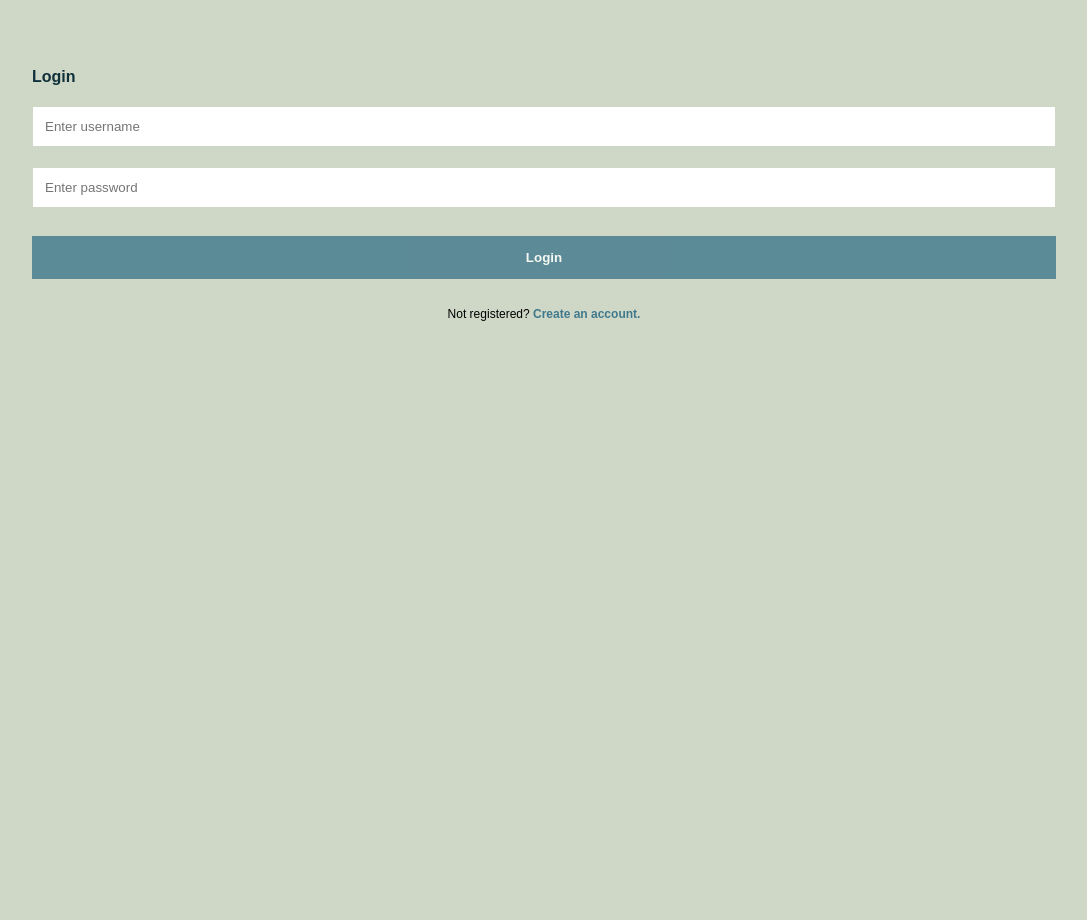
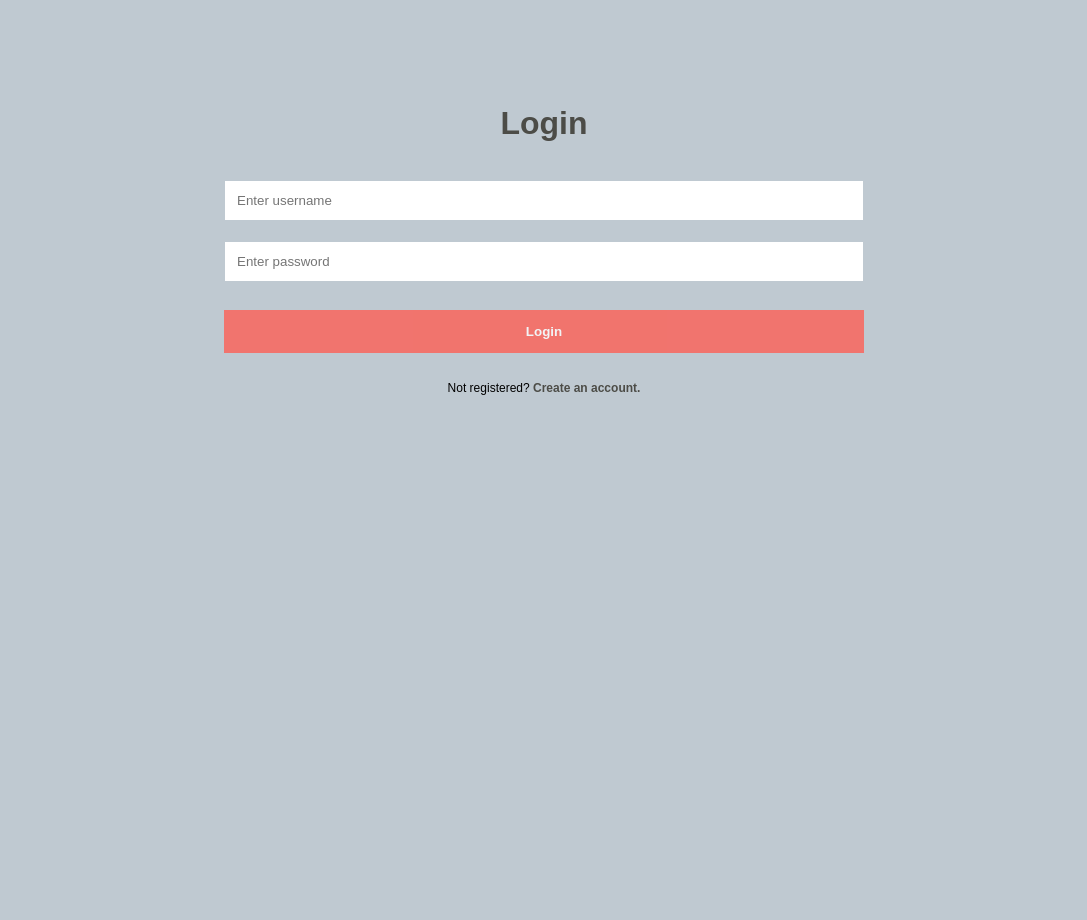
Before and after one commit to japp2015/FEUP-LTW, a PHP site: page /login.php in a window 1280 px wide. Shown: the whole page, without its empty margins (96-1183 px from the left). Run offline with PHP 8.4, Linux system fonts and the light colour scheme.

Commit message:
Still working on css :construction:

```diff
--- a/forms.css
+++ b/css/forms.css
@@ -1,14 +1,19 @@
 /* ----- LOGIN FORM ----- */
 
 form {
-    border: 3px solid #CFD7C7;
+    border: 3px solid #bfc9d1;
     font-family: Arial, Helvetica, sans-serif;
 }
 
 .login-form-title {
     text-align: center;
-    color: #10303A;
+    color: #4C4C47;
     font-weight: bold;
+}
+
+.title_container {
+    text-align: center;
+    padding: 1em;
 }
 
 /* Full-width inputs */
@@ -16,12 +21,12 @@ input[type=text], input[type=password] {
     width: 100%;
     padding: 12px 12px;
     display: inline-block;
-    border: 1px solid #CFD7C7;
+    border: 1px solid #bfc9d1;
     box-sizing: border-box;
 }
 
 input[type=text]:focus, input[type=password]:focus {
-    border: 1px solid #40798C;
+    border: 1px solid #bfc9d1;
 }
 
 .input_container {
@@ -36,18 +41,18 @@ input[type=text]:focus, input[type=password]:focus {
     top: 0;
     width: 100%;
     height: 100%;
-    background-color: #CFD7C7;
+    background-color: #bfc9d1;
     padding-top: 60px;
 }
 
 .login_content {
-    background-color: #CFD7C7;
+    background-color: #bfc9d1;
     margin: 5px auto;
-    width: 80%;
+    width: 50%;
 }
 
 form button {
-    background-color: #40798C;
+    background-color: #FE5F55;
     color: white;
     font-weight: bold;
     padding: 14px 20px;
@@ -70,7 +75,7 @@ form button:hover {
 /* Remove decoration from hyperlinks */
 a {
     text-decoration: none;
-    color: #40798C;
+    color: #4C4C47;
     font-weight: bold;
 }
 
@@ -94,13 +99,26 @@ hr {
     width: 100%;
     height: 100%;
     overflow: auto;
-    background-color: #CFD7C7;
+    background-color: #bfc9d1;
     padding-top: 60px;
 }
 
 .signup_content {
-    background-color: #CFD7C7;
+    background-color: #bfc9d1;
     margin: 5px auto;
-    border: 1px solid #CFD7C7;
-    width: 80%;
+    border: 1px solid #bfc9d1;
+    width: 50%;
 }
+
+.signup h1 {
+    color: #4C4C47;
+}
+
+.signup p {
+    color: #4C4C47;
+}
+
+.signup label {
+    color: #4C4C47;
+    padding: 2px;
+}
--- a/layout.css
+++ b/css/layout.css
@@ -14,7 +14,7 @@ body>header {
 body section {
     background-color: white;
     margin: 2em;
-    padding: 20px 0;
+    padding: 0;
 }
 
 .container {
@@ -27,8 +27,6 @@ body section {
 
 #create_post {
     grid-area: create_post;
-    grid-row-start: 1;
-    grid-row-end: 1;
 }
 
 #post {
--- a/edit_profile.php
+++ b/edit_profile.php
@@ -3,7 +3,7 @@
 
 <head>
     <meta name="viewport" content="width=device-width, initial-scale=1">
-    <link href="style.css" rel="stylesheet">
+    <link href="css/style.css" rel="stylesheet">
 </head>
 
 <body>
--- a/login.php
+++ b/login.php
@@ -3,14 +3,14 @@
 
 <head>
     <meta name="viewport" content="width=device-width, initial-scale=1">
-    <link href="forms.css" rel="stylesheet">
+    <link href="css/forms.css" rel="stylesheet">
 </head>
 
 <body>
     <div class="login">
         <form class="login_content" action="action_login.php" method="post">
-            <div class="input_container">
-                <span class="login-form-title">Login</span>
+            <div class="title_container">
+                <h1 class="login-form-title">Login</h1>
             </div>
 
             <div class="input_container">
--- a/new_post.php
+++ b/new_post.php
@@ -8,7 +8,8 @@ session_start();
 
 <head>
     <meta name="viewport" content="width=device-width, initial-scale=1">
-    <link href="style.css" rel="stylesheet">
+    <link href="css/style.css" rel="stylesheet">
+    <link href="css/layout.css" rel="stylesheet">
 </head>
 
 <body>
--- a/signup.php
+++ b/signup.php
@@ -3,7 +3,7 @@
 
 <head>
     <meta name="viewport" content="width=device-width, initial-scale=1">
-    <link href="forms.css" rel="stylesheet">
+    <link href="css/forms.css" rel="stylesheet">
 </head>
 
 <body>
--- a/single_post.php
+++ b/single_post.php
@@ -21,7 +21,8 @@ $comments= getCommentsByPostId($id);
 
 <head>
     <meta name="viewport" content="width=device-width, initial-scale=1">
-    <link href="style.css" rel="stylesheet">
+    <link href="css/style.css" rel="stylesheet">
+    <link href="css/layout.css" rel="stylesheet">
 </head>
 
 <body>
```
Also changed, not shown: css/style.css (renamed from style.css, +10 -1 lines), main.php (+4 -4 lines), css/responsive.css (added), database.db.
